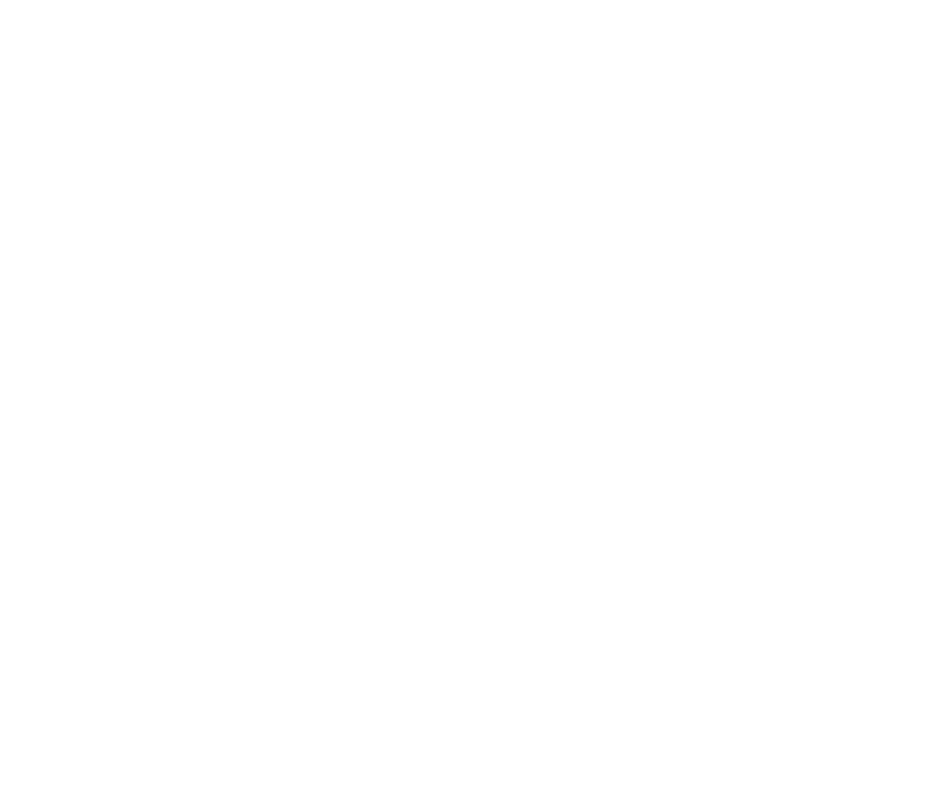
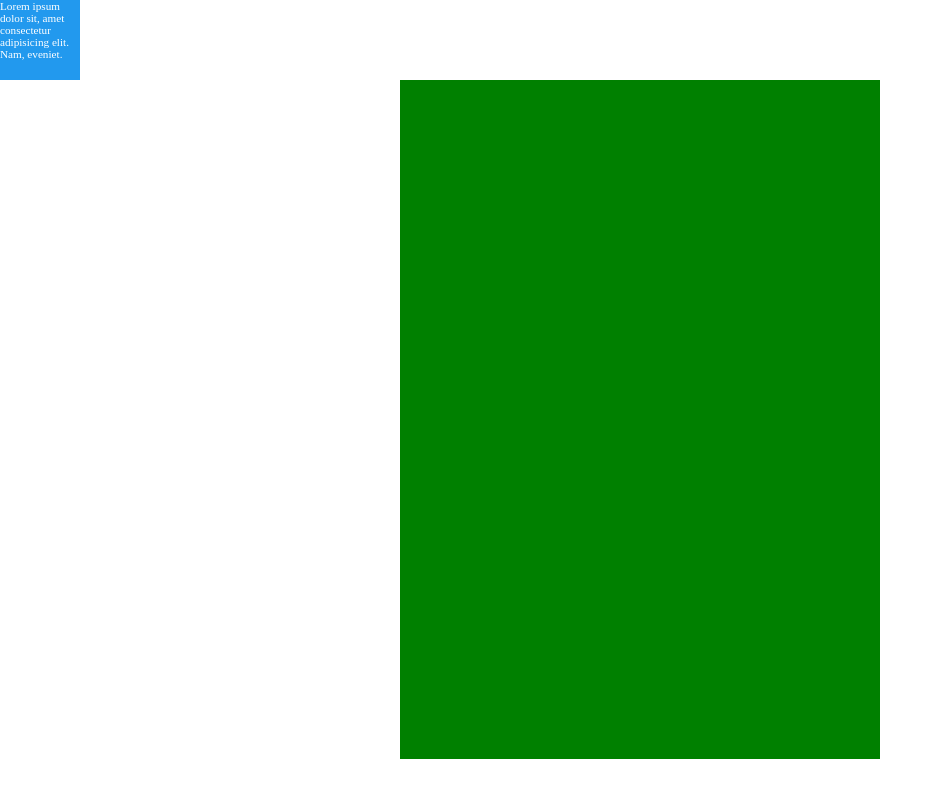
Before and after one commit to NessaAz/rate-my-service, a React (Vite) app: page / in a window 1280 px wide. Shown: the whole page, without its empty margins (0-943 px from the left). Built offline with nearby package versions, Linux system fonts and the light colour scheme.

Commit message:
Initial setup

```diff
--- a/src/App.css
+++ b/src/App.css
@@ -0,0 +1,4 @@
+#app {
+  height: 100vh;
+  width: 100vw;
+}
--- a/src/App.jsx
+++ b/src/App.jsx
@@ -1,14 +1,22 @@
-import { useState } from 'react'
-import reactLogo from './assets/react.svg'
-import viteLogo from '/vite.svg'
+import React, {useEffect} from 'react'
 import './App.css'
+import Text from './Components/Text/Text'
+import resizeDrag from './Utilities/Interact/draggable'
+import dropZone from './Utilities/Interact/dropzone'
+import Canvas from './Components/Canvas/Canvas'
 
 function App() {
-  const [count, setCount] = useState(0)
+  useEffect(()=>{
+    resizeDrag()
+    dropZone()
+  }, [])
 
   return (
-    <>
-    </>
+    <div id='app'>
+
+      <Text />
+      <Canvas />
+    </div>
   )
 }
 
--- a/src/Components/Canvas/Canvas.css
+++ b/src/Components/Canvas/Canvas.css
@@ -0,0 +1,9 @@
+#canvas {
+    /* Aspect ratio of an A4 is 1.414. So height and width of the canvas
+    should conform to this */
+    --length: max(60vh, 20rem);
+    width: var(--length);
+    height: calc(var(--length) * 1.414);
+    margin: auto;
+    background-color: green;
+}
--- a/src/Components/Canvas/Canvas.jsx
+++ b/src/Components/Canvas/Canvas.jsx
@@ -3,7 +3,9 @@
 
 function Canvas(){
     return (
-        <></>
+        <div id="canvas" className="dropzone .yes-drop">
+
+        </div>
     )
 }
 
--- a/src/Components/Text/Text.css
+++ b/src/Components/Text/Text.css
@@ -0,0 +1,13 @@
+.resize-drag {
+    background-color: #29e;
+    color: white;
+    font-size: 0.7rem;
+
+    width: 5rem;
+    height: 5rem;
+
+    touch-action: none;
+
+    /* This makes things *much* easier */
+    box-sizing: border-box;
+  }
--- a/src/Components/Text/Text.jsx
+++ b/src/Components/Text/Text.jsx
@@ -3,7 +3,9 @@
 
 function Text(){
     return (
-        <></>
+        <div className="resize-drag">
+            <p>Lorem ipsum dolor sit, amet consectetur adipisicing elit. Nam, eveniet.</p>
+        </div>
     )
 }
 
--- a/src/index.css
+++ b/src/index.css
@@ -6,4 +6,6 @@
   box-sizing: border-box;
   padding: 0;
   margin: 0;
+
+  /* outline: solid red 0.1rem; */
 }
```
